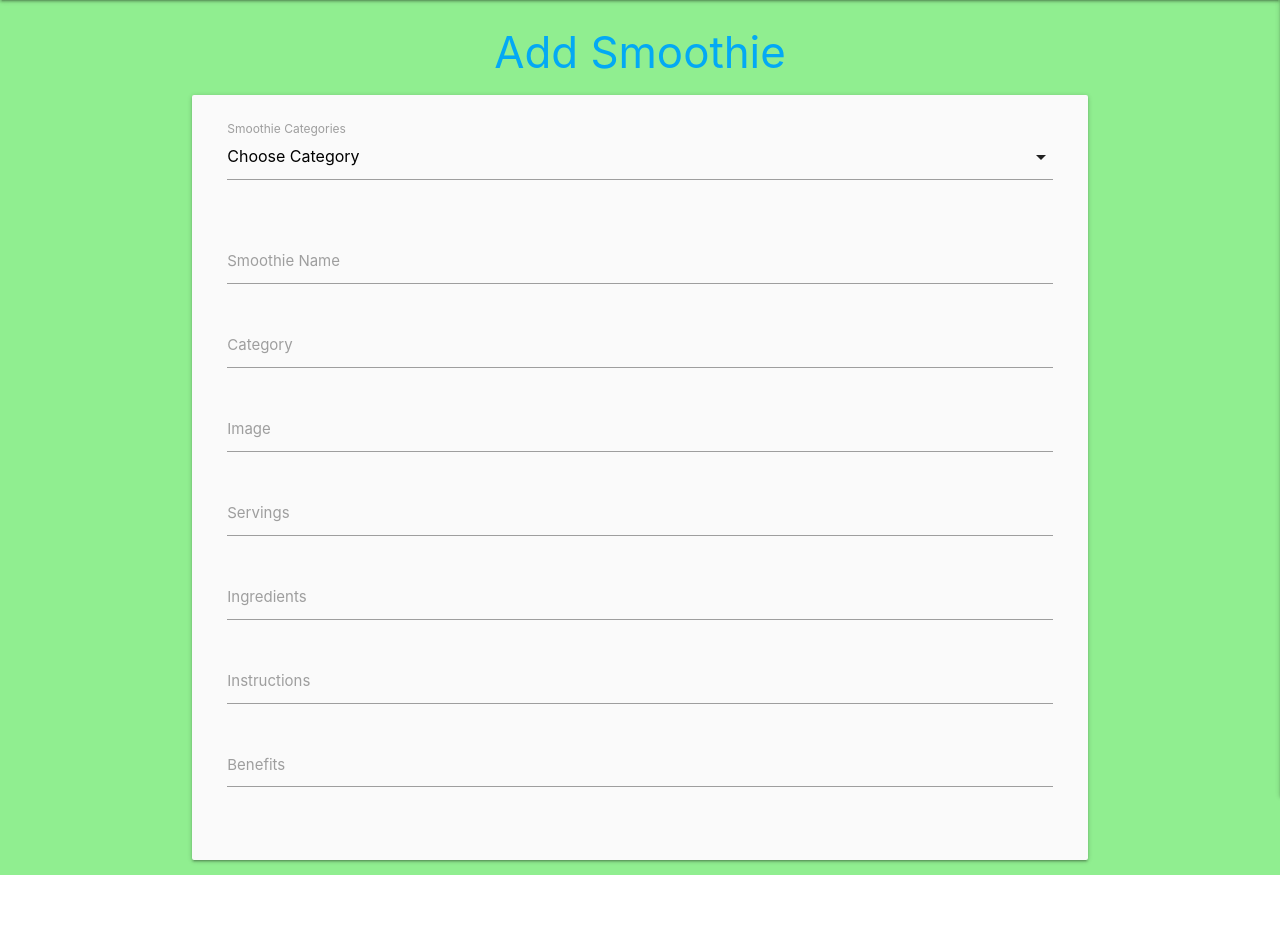
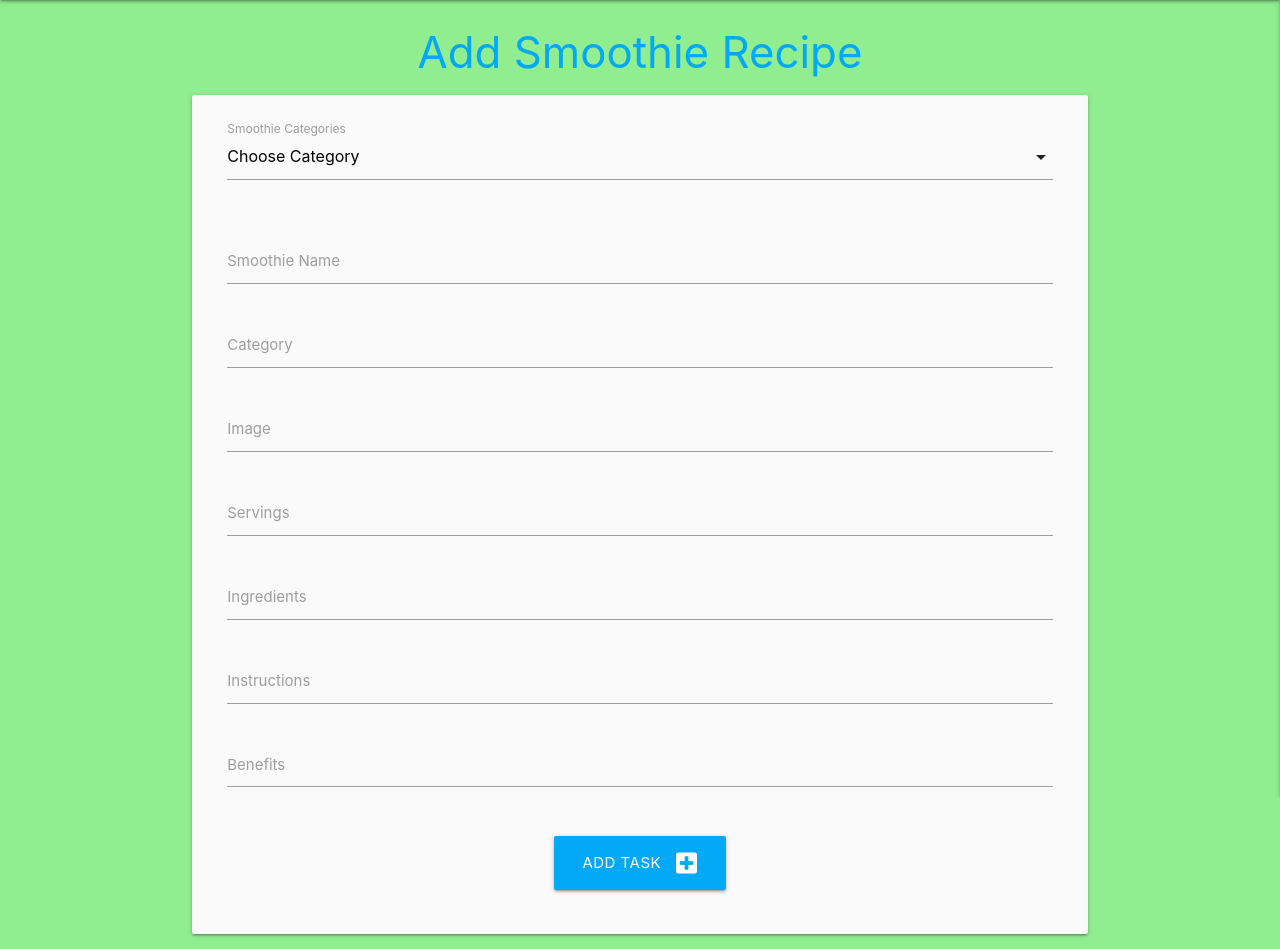
Before and after one commit to colinflahive/CI-MS3-Smooth-ez, a Flask app: page /add_smoothie in a window 1280 px wide. Shown: the part 64-1013 px from the top of the page. Before the commit the page ends 939 px from the top, so only its background shows below. Run offline with Flask 2, Linux system fonts and the light colour scheme; data that the repository does not hold is empty; some libraries are stand-ins or nearby versions.

Commit message:
Template to allow user to submit task to db

```diff
--- a/app.py
+++ b/app.py
@@ -98,8 +98,19 @@ def logout():
     return redirect(url_for("login"))
 
 
-@app.route("/add_smoothie")
+@app.route("/add_smoothie", methods=["GET", "POST"])
 def add_smoothie():
+    if request.method == "POST":
+        smoothie = {
+            "category_name": request.form.get("category_name"),
+            "smoothie_name": request.form.get("smoothie_name"),
+            "benefits": request.form.get("benefits"),
+            "created_by": session["user"]
+        }
+        mongo.db.smoothies.insert_one(smoothie)
+        flash("Task Successfully Added")
+        return redirect(url_for("get_smoothies"))
+
     categories = mongo.db.categories.find().sort("category_name", 1)
     return render_template("add_smoothie.html", categories=categories)
 
--- a/templates/add_smoothie.html
+++ b/templates/add_smoothie.html
@@ -1,16 +1,16 @@
 {% extends "base.html" %}
 {% block content %}
 
-<h3 class="light-blue-text text darken-4 center-align">Add Smoothie</h3>
+<h3 class="light-blue-text text darken-4 center-align">Add Smoothie Recipe</h3>
 
 <div class="row card-panel grey lighten-5">
-    <form class="col s12" method="POST" action="">
+    <form class="col s12" method="POST" action="{{ url_for('add_smoothie') }}">
         <div class="row">
             <div class="input-field col s12">
                 <select id="category_name" name="category_name" class="validate" required>
                     <option value="" disabled selected>Choose Category</option>
                     {% for category in categories %}
-                        <option value="{{ category.category_name }}">{{ category.category_name }}</option>
+                    <option value="{{ category.category_name }}">{{ category.category_name }}</option>
                     {% endfor %}
                 </select>
                 <label for="category_name">Smoothie Categories</label>
@@ -49,6 +49,14 @@
             </div>
 
         </div>
+        <!-- Submit Button -->
+        <div class="row">
+            <div class="col s12 center-align">
+                <button type="submit" class="btn-large light-blue darkent-1 text-shadow">
+                    Add Task <i class="fas fa-plus-square right"></i>
+                </button>
+            </div>
+        </div>
     </form>
 </div>
 
--- a/templates/login.html
+++ b/templates/login.html
@@ -28,7 +28,7 @@
             </div>
             <!-- Login Button -->
             <div class="row">
-                <button class="col s12 btn-large waves-effect waves-light" type="submit" name="action">
+                <button class="col s12 btn-large waves-effect waves-light" type="submit">
                     Submit<i class="fas fa-paper-plane right"></i>
                 </button>
             </div>
```
Also changed, not shown: templates/register.html (+3 -4 lines).
